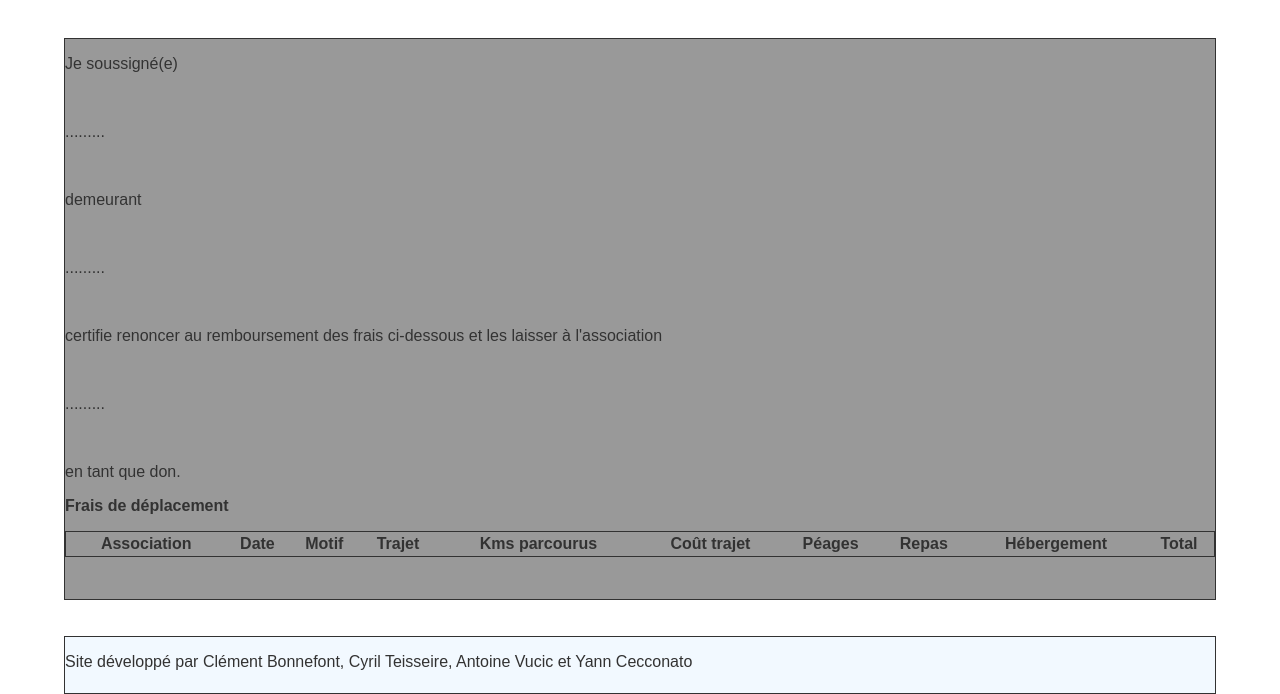
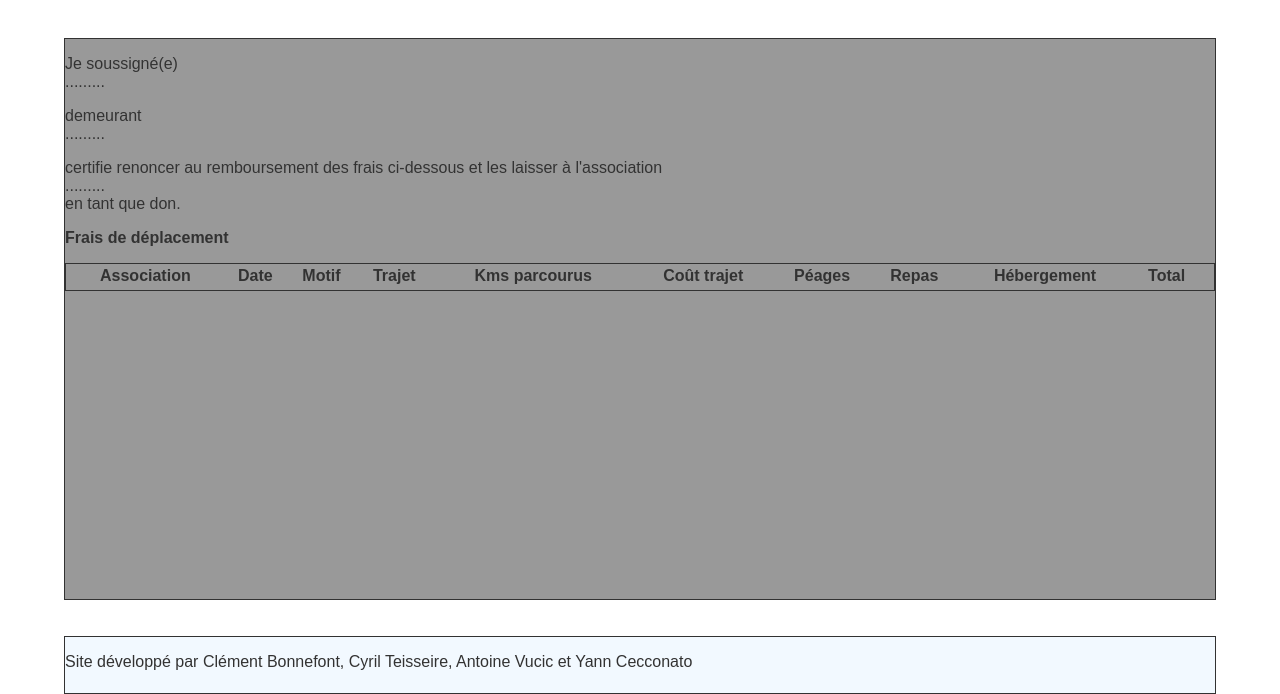
Before and after one commit to TeisseireC/PPE_FREDI, a PHP site: page /Pages/Bordereau/bordereau.php in a window 1280 px wide. Shown: the part 106-800 px from the top of the page. Run offline with PHP 8.4, Linux system fonts and the light colour scheme; lists and menus that the app fills with data are empty.

Commit message:
Structure des pages HTML et CSS, Ajout du dossier ico 15/10/2018

```diff
--- a/Pages/Action/ajouter.php
+++ b/Pages/Action/ajouter.php
@@ -12,7 +12,7 @@
     <!-- Start header -->
     <header>
         <?php
-          include "../../assets/include/menu.php";
+          include "../../assets/include/menu2.php";
         ?>
     </header>
     <!-- End header -->
@@ -20,7 +20,7 @@
     <!-- Start section -->
     <section>
       <!-- Start formulaire -->
-      <form name="Formulaire" action="ajouterDon.php"  method="post" class="formDon">
+      <form name="Formulaire" action="ajouter.php"  method="post" class="formAjouter">
             <p>Association<br/><input type="text" name="association"></p>
             <p>Date<br/><input type="date" name="date"></p>
             <p>Motif<br/><select name="motif" class="motif">
--- a/Pages/Bordereau/bordereau.php
+++ b/Pages/Bordereau/bordereau.php
@@ -20,16 +20,14 @@
     <!-- Start section -->
     <section>
         <div id="texte">
-            <p>Je soussigné(e)</p><br/>
-            <p id='frais'>.........</p><br/>
-            <p>demeurant</p><br/>
-            <p id='frais'>.........</p><br/>
-            <p>certifie renoncer au remboursement des frais ci-dessous et les laisser à l'association</p><br/>
-            <p id='frais'>.........</p><br/>
-            <p>en tant que don.</p>
+            <p>Je soussigné(e)<br/>.........</p>
+            <p>demeurant<br/>.........</p>
+            <p>certifie renoncer au remboursement des frais ci-dessous et les laisser à l'association<br/>
+            .........<br/>
+            en tant que don.</p>
             <p><b>Frais de déplacement</b></p>
 
-            <table class="tableDon">
+            <table class="tableBordereau">
                 <tr>
                     <th>Association</th>
                     <th>Date</th>
@@ -41,12 +39,17 @@
                     <th>Repas</th>
                     <th>Hébergement</th>
                     <th>Total</th>
+                    <th>&nbsp;</th>
                 </tr>
+                <tr>
                 <?php
                     //foreach($rows as $row){
                     //echo "<td>$row</td> <td>$row</td> <td>$row</td> <td>$row</td> <td>$row</td> <td>$row</td> <td>$row</td> <td>$row</td> <td>$row</td> <td>$row</td>";
+                    //echo '<td><a href="edit.php?id=' . $row["id_faq"] . '"><img id="edit" src="ico/edit.png"/></a> '
+                    //    . '<a href="delete.php?id=' . $row["id_faq"] . '"><img id="delete" src="ico/del.png"/></a></tr>';
                     //}
                 ?>
+                </tr>
             </table>
         </div>
     </section>
--- a/assets/css/styles.css
+++ b/assets/css/styles.css
@@ -140,7 +140,7 @@ footer
 /* Fin du formulaire (global) */
 
 /* Début du formulaire (bordereau.php) */
-.formDon
+.formAjouter
 {
     position: relative;
     text-align : center;
@@ -148,29 +148,29 @@ footer
     top: 1%;
 }
 
-.formDon input[type="text"], .formDon input[type="password"], .formDon input[type="number"]
+.formAjouter input[type="text"], .formAjouter input[type="password"], .formAjouter input[type="number"]
 {
     height: 20px;
 }
 
-.formDon input[type="date"]
+.formAjouter input[type="date"]
 {
     height: 20px;
     width: 170px;
 }
 
-.formDon select[class="club"]
+.formAjouter select[class="club"]
 {
     height: 25px;
 }
 
-.formDon input[type="submit"], .formDon input[type="reset"]
+.formAjouter input[type="submit"], .formAjouter input[type="reset"]
 {
     height: 40px;
     width: 10%;
 }
 
-.tableDon{
+.tableBordereau{
     width: 100%;
     border: 1px;
     border-style: solid;
```
Also changed, not shown: ico/acceuil.png (added), ico/add.png (added), ico/del.png (added), ico/edit.png (added).
